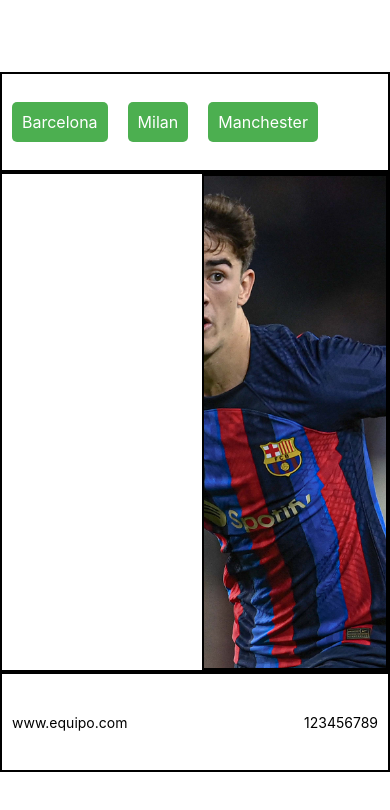
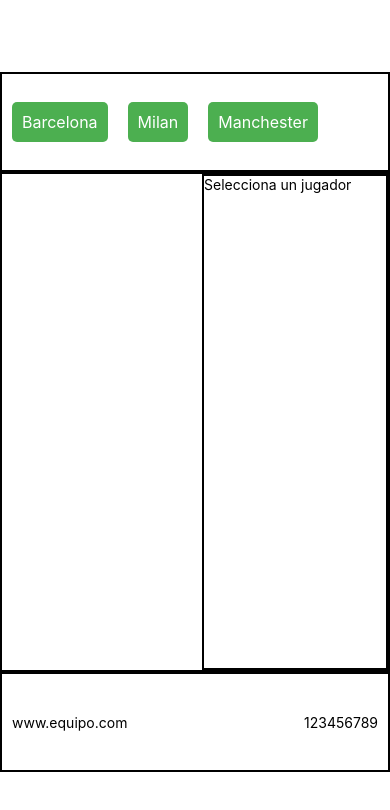
Before and after one commit to jorditosa/anderProyectoFORMACION, a React Native app: screen / in a window 390 px wide. Shown: the top 810 px of the page. Built offline with nearby package versions, Linux system fonts and the light colour scheme.

Commit message:
finalizando perfil jugador

```diff
--- a/App.js
+++ b/App.js
@@ -7,6 +7,7 @@
 export default function App() {
   const equipos = { Barcelona: [{ nombre: "Ronaldinho", imagen: 1 }, { nombre: "Messi", imagen: 2 }, { nombre: "Xavi", imagen: 3 }, { nombre: "Iniesta", imagen: 4 }, { nombre: "Puyol", imagen: 5 }], Milan: [{ nombre: "Van Basten", imagen: 6 }, { nombre: "Maldini", imagen: 7 }, { nombre: "Pirlo", imagen: 8 }, { nombre: "Gatuso", imagen: 9 }, { nombre: "Baresi", imagen: 10 }], Manchester: [{ nombre: "Cantona", imagen: 11 }, { nombre: "Scholes", imagen: 12 }, { nombre: "Rooney", imagen: 13 }, { nombre: "Best", imagen: 14 }, { nombre: "Ferdinand", imagen: 15 }] };
   const [equipoActual, setEquipoActual] = useState(null);
+  const [jugadorActual, setJugadorActual] = useState(null);
 
 
   console.log('equipoActual:', equipoActual)
@@ -15,7 +16,7 @@
     <View style={styles.container}>
       <ListaEquipos equipoActual={equipoActual} setEquipoActual={setEquipoActual} equipos={equipos} />
 
-      <Body equipoActual={equipoActual} equipos={equipos} />
+      <Body equipoActual={equipoActual} equipos={equipos} jugadorActual={jugadorActual} setJugadorActual={setJugadorActual} />
 
       <Footer />
 
--- a/componentes/Body.js
+++ b/componentes/Body.js
@@ -3,15 +3,24 @@
 import ListaJugadores from './ListaJugadores';
 import PerfilJugador from './PerfilJugador';
 
-const Body = ({ equipoActual, equipos }) => {
+const Body = ({
+  equipoActual,
+  equipos,
+  jugadorActual,
+  setJugadorActual
+}) => {
   return (
     <View style={styles.body}>
       <ListaJugadores
         stylesProp={styles.bodyAside}
         equipoActual={equipoActual}
         equipos={equipos}
+        jugadorActual={jugadorActual}
+        setJugadorActual={setJugadorActual}
       />
-      <PerfilJugador />
+      <PerfilJugador
+        jugadorActual={jugadorActual}
+      />
     </View>
   );
 }
--- a/componentes/Jugador.js
+++ b/componentes/Jugador.js
@@ -1,10 +1,13 @@
 import React from 'react';
 import { StyleSheet, Text, TouchableOpacity, View } from 'react-native';
 
-const Jugador = ({ nombre }) => {
+const Jugador = ({ nombre, jugadorActual, setJugadorActual }) => {
   return (
     <View style={styles.container}>
-      <TouchableOpacity style={styles.button}>
+      <TouchableOpacity
+        style={styles.button}
+        onPress={() => setJugadorActual(nombre)}
+      >
         <Text style={styles.buttonText}>{nombre}</Text>
       </TouchableOpacity>
     </View>
--- a/componentes/ListaJugadores.js
+++ b/componentes/ListaJugadores.js
@@ -1,7 +1,7 @@
 import { StyleSheet, View } from 'react-native';
 import Jugador from './Jugador';
 
-export default function listaJugador({ stylesProp, equipoActual, equipos }) {
+export default function listaJugador({ stylesProp, equipoActual, equipos, jugadorActual, setJugadorActual }) {
 
   const jugadores = equipos[equipoActual];
   console.log('jugadores:', jugadores)
@@ -16,6 +16,8 @@
               key={jugador.nombre}
               onPress={() => console.log('Jugador:', jugador.nombre)}
               nombre={jugador.nombre}
+              jugadorActual={jugadorActual}
+              setJugadorActual={setJugadorActual}
             />
           ))
         }
@@ -33,15 +35,8 @@
     fontSize: 22,
     margin: 10,
     padding: 4
-
-  },
-  body: {
-    borderColor: 'black',
-    borderWidth: 2,
-    flex: 1,
-    flexDirection: 'row'
   },
   asideStyle: {
-    width: 200
+    width: '200px'
   },
 });
--- a/componentes/PerfilJugador.js
+++ b/componentes/PerfilJugador.js
@@ -1,15 +1,22 @@
-import { Image, StyleSheet, View } from 'react-native';
+import { Image, StyleSheet, Text, View } from 'react-native';
 
-export default function perfilJugador() {
+export default function perfilJugador({ jugadorActual }) {
   return (
-
     <View style={styles.container}>
       <View style={styles.imagenJugador}>
-        <Image
-          source={require('../assets/Ronaldinho.jpg')}
-          style={styles.imageStyle}
-          resizeMode="cover"
-        />
+        {
+          jugadorActual ? (
+            <Image
+              source={require(`../assets/${jugadorActual}.jpg`)}
+              style={styles.imageStyle}
+              resizeMode="cover"
+            />
+          ) : (
+            <Text>
+              Selecciona un jugador
+            </Text>
+          )
+        }
       </View>
     </View>
   );
@@ -25,7 +32,9 @@
     borderWidth: 2,
   },
   imageStyle: {
-    width: '100%',
+    width: '400px',
+    margin: 'auto',
     height: '100%',
+    objectFit: 'cover',
   },
 });
```
Also changed, not shown: assets/Messi.jpg (added).
